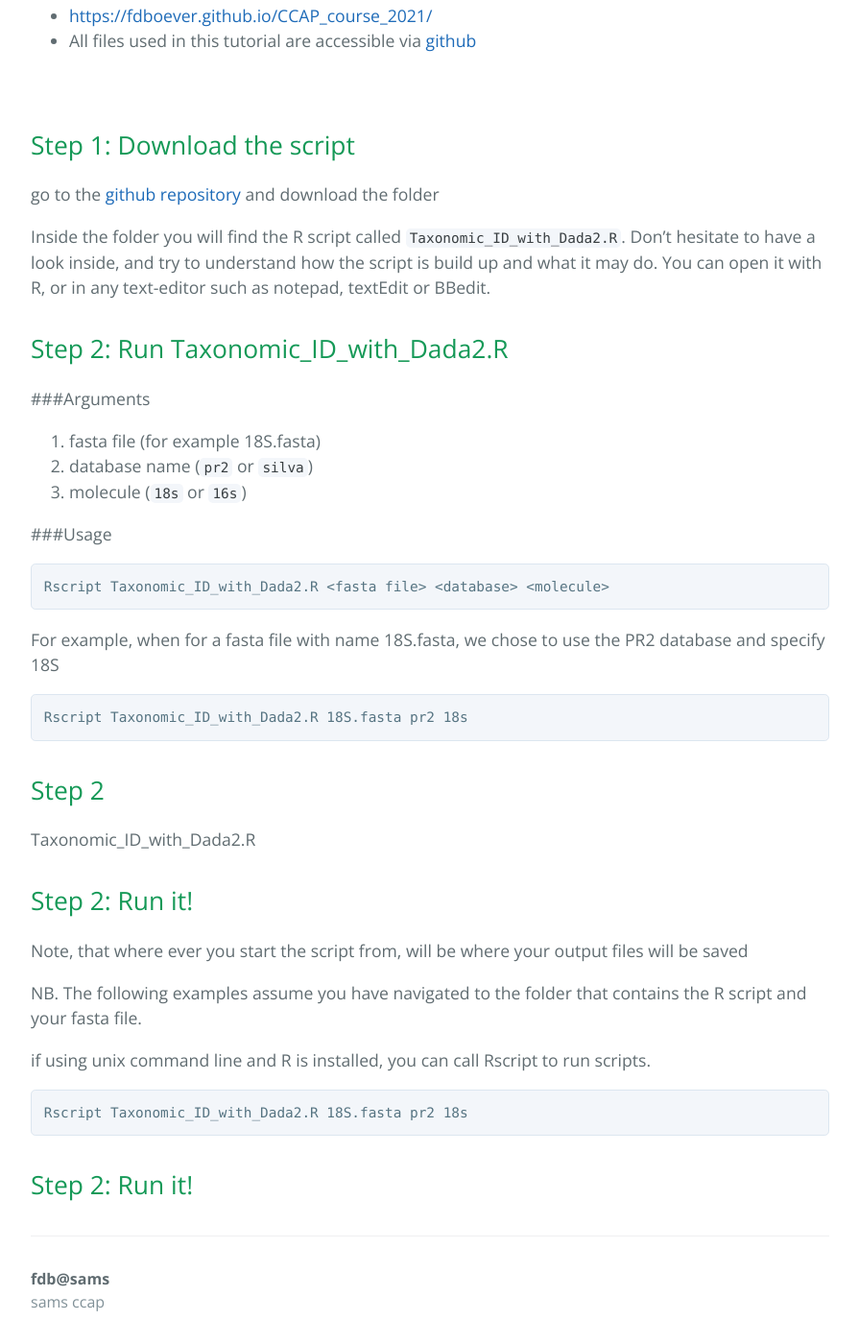
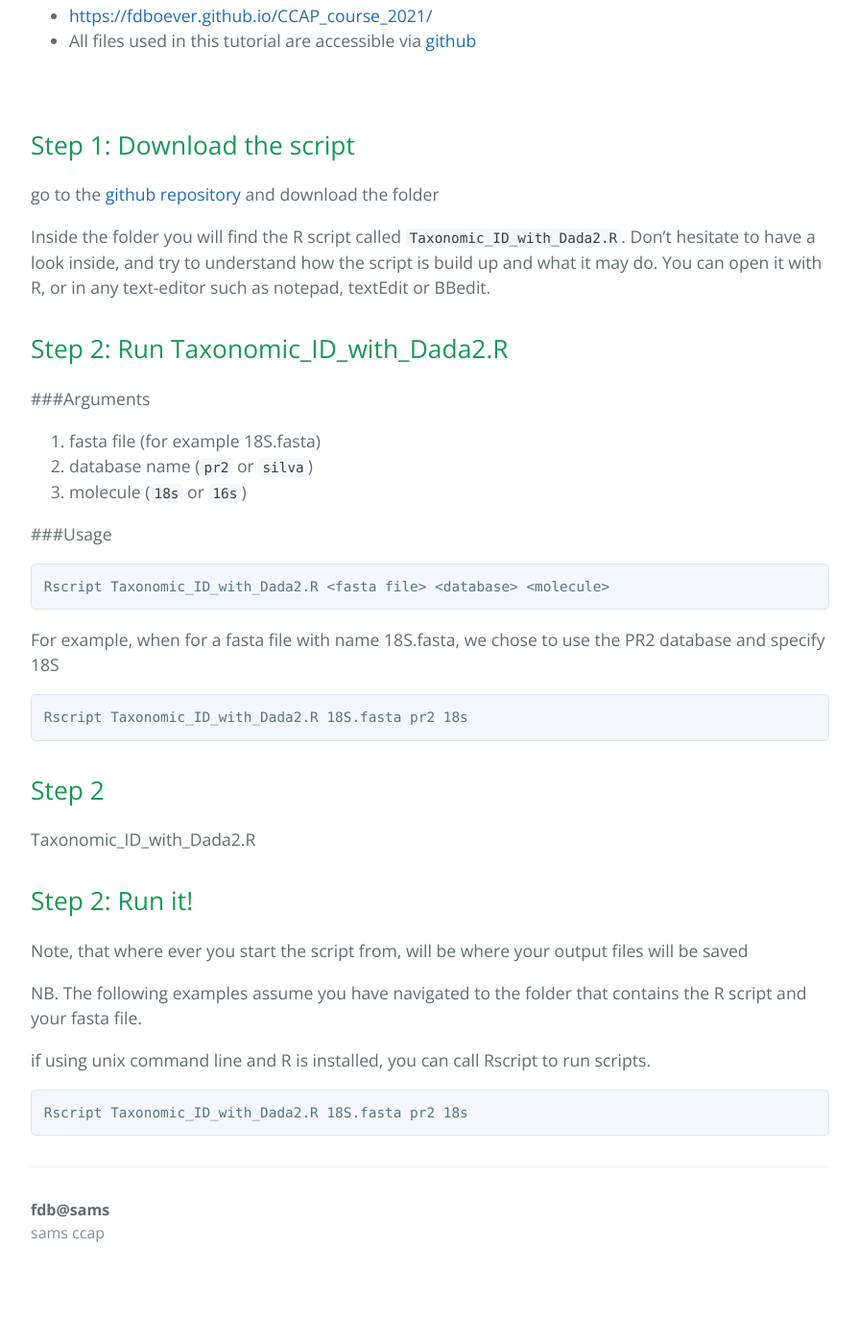
Before and after one commit to FDBoever/CCAP_course_2021, a Jekyll site: the page built from taxanomic_identification.md, in a window 1280 px wide and 1400 px high, scrolled down 1098 px. Shown: the whole window at 96% size, without its empty margins (192-1087 px from the left). Built offline with Jekyll 4.4.1, drawn with Linux system fonts in a browser that asks for light colours; after the commit the page ends 2426 px from its top, so only the background shows below that.

Commit message:
test pages

````diff
--- a/taxanomic_identification.md
+++ b/taxanomic_identification.md
@@ -25,7 +25,7 @@
 Although the script should install the required R packages automatically ([dplyr](https://dplyr.tidyverse.org/), [Biostrings](https://bioconductor.org/packages/release/bioc/html/Biostrings.html) and [dada2](https://benjjneb.github.io/dada2/tutorial.html)), you can install them manually if you like:
 
 
-```r
+```S
 install.packages("BiocManager")
 BiocManager::install(c("Biostrings", "dada2"))
 install.packages("dplyr")
@@ -60,13 +60,13 @@
 
 ###Usage
 
-```sh
+```S
 Rscript Taxonomic_ID_with_Dada2.R <fasta file> <database> <molecule>
 ```
 
 For example, when for a fasta file with name 18S.fasta, we chose to use the PR2 database and specify 18S
 
-```sh
+```S
 Rscript Taxonomic_ID_with_Dada2.R 18S.fasta pr2 18s
 ```
 
@@ -85,11 +85,6 @@
 
 if using unix command line and R is installed, you can call Rscript to run scripts.
 
-```
+```S
 Rscript Taxonomic_ID_with_Dada2.R 18S.fasta pr2 18s
 ```
-
-
-
-
-## Step 2: Run it!
````
